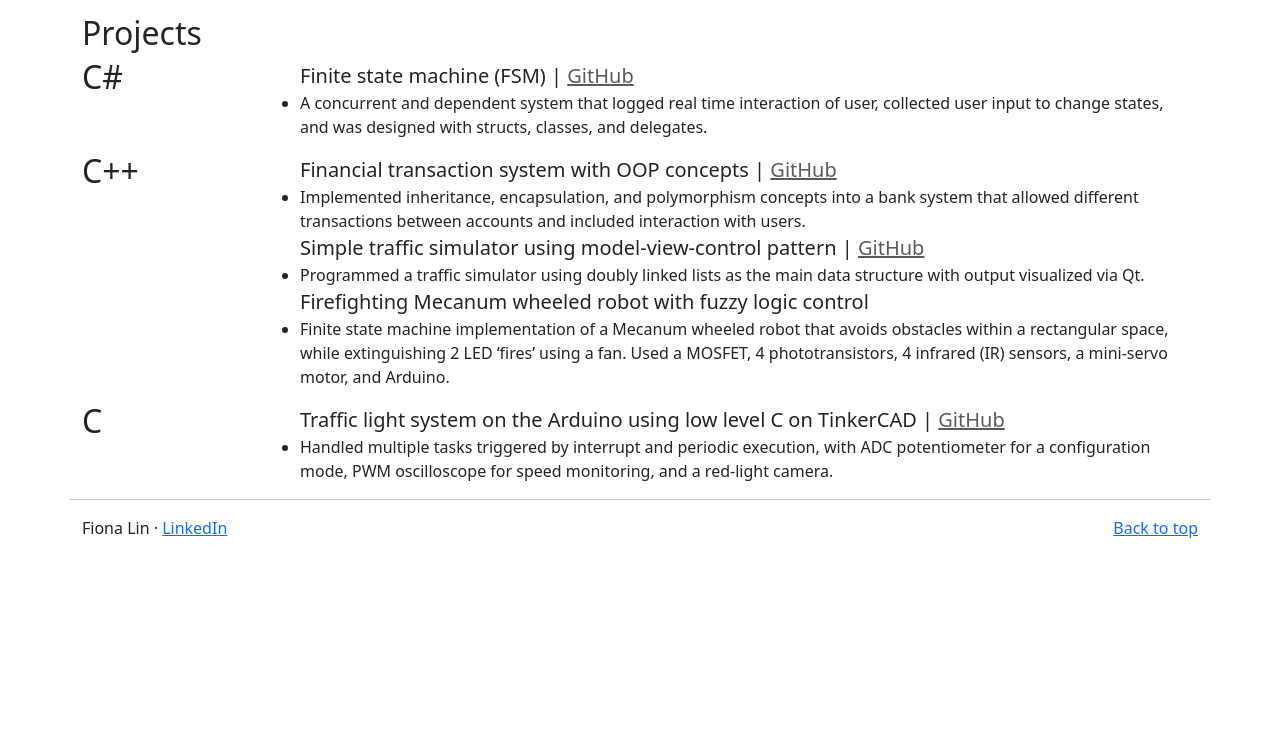
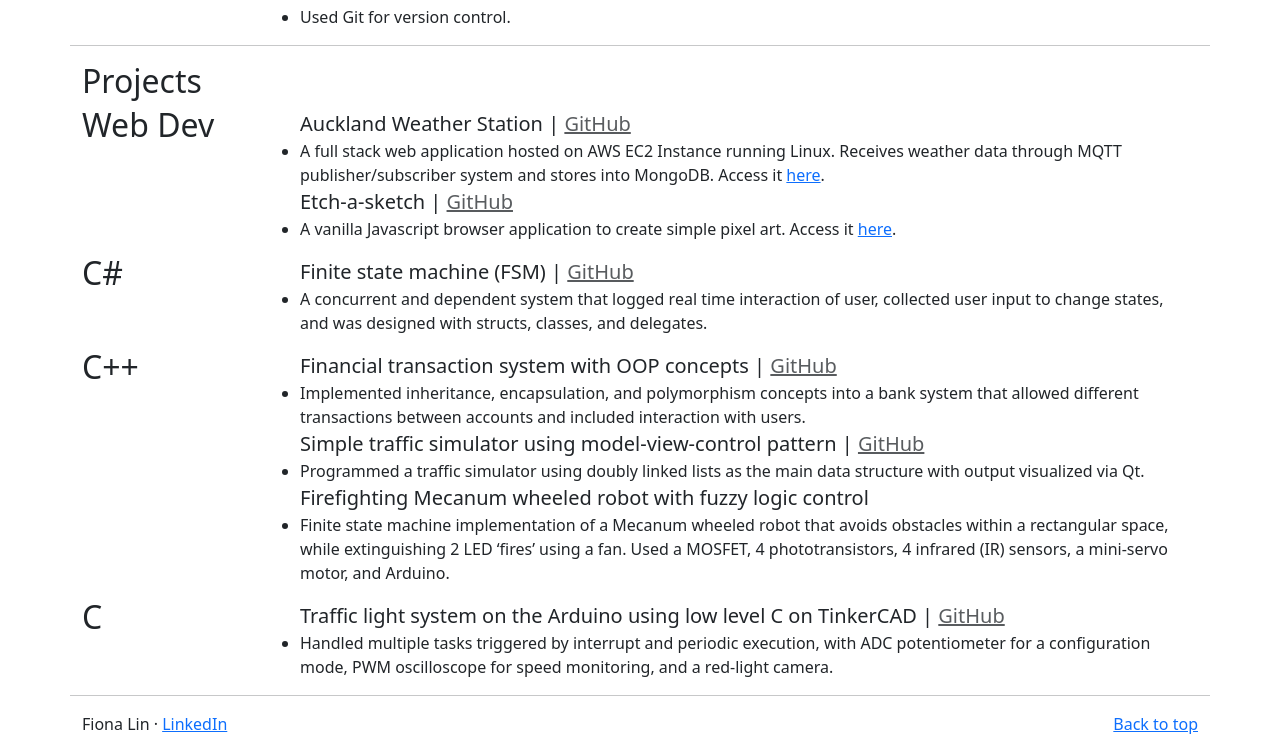
Before and after one commit to FionaNET/fionanet.github.io, a website: page index.html in a window 1280 px wide. Shown: the part 1368-2120 px from the top of the page. Before the commit the page ends 1924 px from the top, so only its background shows below. Drawn offline with nearby package versions, Linux system fonts and the light colour scheme.

Commit message:
Update header and CV

```diff
--- a/index.html
+++ b/index.html
@@ -75,7 +75,9 @@
                                     <li>C</li>
                                     <li>C#</li>
                                     <li>C++</li>
-                                    <li>HTML, CSS, JS</li>
+                                    <li>AWS</li>
+                                    <li>MongoDB (NoSql)</li>
+                                    <li>HTML, CSS, Javascript, NodeJs</li>
                                     <li>Python</li>
                                     <li>Git</li>
                                     <li>Task management (Jira, Miro, Confluence)</li>
@@ -89,7 +91,7 @@
                 <hr class="featurette-divider">
                 <h2 class="fw-lg lh-2">Experience</h2>
                 <div class="row featurette">
-                    <div class="col-md-10 order-md-2">
+                    <div class="col-sm-10 order-sm-2">
                         <h2 class="featurette-heading fw-normal lh-1">Embedded software engineer
                         </h2>
                         <div class="text-muted">
@@ -140,7 +142,7 @@
                         </p>
 
                     </div>
-                    <div class="col-md-2 order-md-1">
+                    <div class="col-sm-2 order-sm-1">
                         <img src="https://supermodel-bestawards.s3.amazonaws.com/resized/sm/entry/vw/rb/l0/55/Best17FPBrandLS%20Identity-1-0-1172-0-826.jpg?k=f18cb9875d"
                             class=" rect" height="100" width="200" role="img" style="object-fit: cover;"
                             aria-label="F&P_logo" focusable="false">
@@ -150,7 +152,7 @@
                 </div>
 
                 <div class="row featurette">
-                    <div class="col-md-10 order-md-2">
+                    <div class="col-sm-10 order-sm-2">
                         <h2 class="featurette-heading fw-normal lh-1">Embedded systems intern
                         </h2>
                         <div class="text-muted">
@@ -179,7 +181,7 @@
                         </ul>
                         </p>
                     </div>
-                    <div class="col-md-2 order-md-10">
+                    <div class="col-sm-2 order-sm-10">
                         <img src="https://d1r5hvvxe7dolz.cloudfront.net/static/ad0e28bf/images/lic_share.png"
                             class=" rect" height="100" width="200" style="object-fit: cover;" role="img"
                             aria-label="LIC_logo" focusable="false">
@@ -191,10 +193,37 @@
                 <hr class="featurette-divider">
                 <h2 class="fw-lg lh-2">Projects</h2>
                 <div class="row featurette">
-                    <div class="col-md-2">
+                    <div class="col-sm-2">
+                        <h2 class="featurette-heading fw-normal lh-1">Web Dev </h2>
+                    </div>
+                    <div class="col-sm-10">
+                        <ul>
+                            <inline class="fs-5">Auckland Weather Station | <a class="text-muted"
+                                    href="https://github.com/FionaNET/mqtt_weather_station_js">GitHub</a></inline>
+
+                            <li>
+                                A full stack web application hosted on AWS EC2 Instance running Linux. Receives weather
+                                data through
+                                MQTT publisher/subscriber system
+                                and stores into MongoDB. Access it <inline><a
+                                        href="http://ec2-54-79-141-149.ap-southeast-2.compute.amazonaws.com:5500/index.html">here</a>.
+                                </inline>
+                            </li>
+                            <inline class="fs-5">Etch-a-sketch | <a class="text-muted"
+                                    href="https://github.com/FionaNET/fionanet.github.io/tree/main/Etch-a-sketch">GitHub</a>
+                            </inline>
+
+                            <li>
+                                A vanilla Javascript browser application to create simple pixel art. Access it <inline>
+                                    <a href="https://fionanet.github.io/Etch-a-sketch/index.html">here</a>.
+                                </inline>
+                            </li>
+                        </ul>
+                    </div>
+                    <div class="col-sm-2">
                         <h2 class="featurette-heading fw-normal lh-1">C# </h2>
                     </div>
-                    <div class="col-md-10">
+                    <div class="col-sm-10">
                         <ul>
                             <inline class="fs-5">Finite state machine (FSM) | <a class="text-muted"
                                     href="https://github.com/FionaNET/Csharp---FSM">GitHub</a></inline>
@@ -207,10 +236,10 @@
 
                         </ul>
                     </div>
-                    <div class="col-md-2">
+                    <div class="col-sm-2">
                         <h2 class="featurette-heading fw-normal lh-1">C++ </h2>
                     </div>
-                    <div class="col-md-10">
+                    <div class="col-sm-10">
                         <ul>
 
                             <inline class="fs-5">Financial transaction system with OOP concepts |
@@ -242,10 +271,10 @@
                             </li>
                         </ul>
                     </div>
-                    <div class="col-md-2">
+                    <div class="col-sm-2">
                         <h2 class="featurette-heading fw-normal lh-1">C </h2>
                     </div>
-                    <div class="col-md-10">
+                    <div class="col-sm-10">
                         <ul>
 
                             <inline class="fs-5">Traffic light system on the Arduino using low level C on TinkerCAD | <a
--- a/shared/header.js
+++ b/shared/header.js
@@ -4,7 +4,7 @@ header_div.innerHTML = `
     <ul class="nav nav-pills">
         <li class="nav-item"><a href="../index.html" class="nav-link" aria-current="page">Home</a></li>
         <li class="nav-item"><a href="/Etch-a-sketch/index.html" class="nav-link">Etch & Sketch</a></li>
-        <li class="nav-item"><a href="#" class="nav-link">WIP</a></li>
+        <li class="nav-item"><a href="ec2-54-79-141-149.ap-southeast-2.compute.amazonaws.com:5500" class="nav-link"> Auckland Weather Station </a></li>
         <li class="nav-item"><a href="#" class="nav-link">WIP</a></li>
         <li class="nav-item"><a href="#" class="nav-link">WIP</a></li>
       </ul>
```
